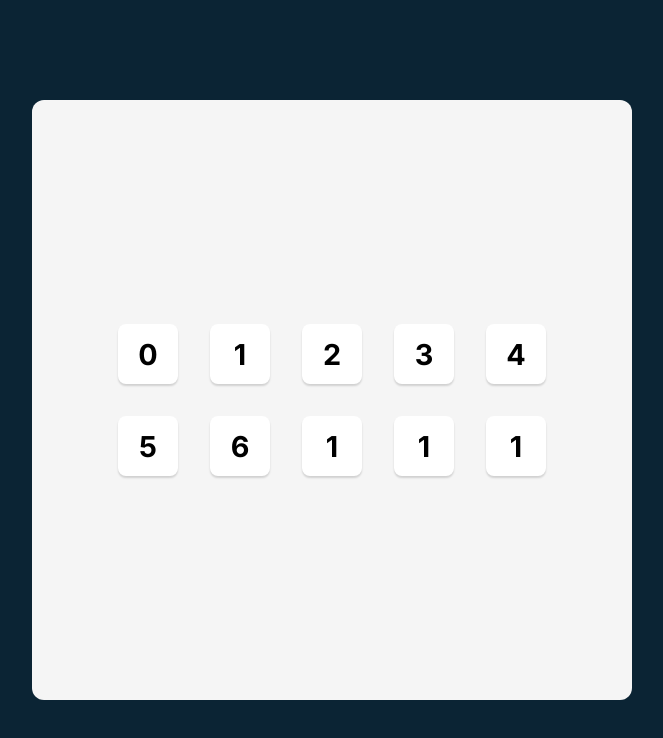
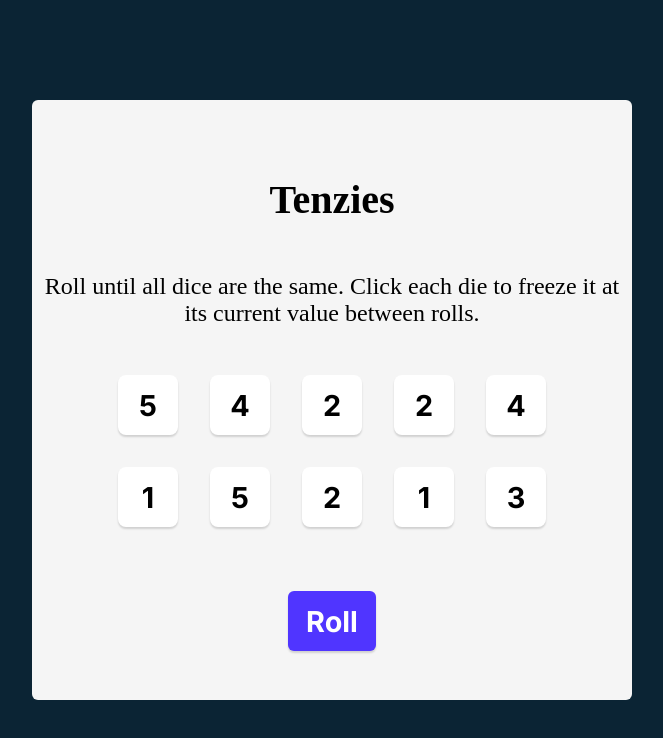
Before and after one commit to Omurbek007/tenzies, a React (Vite) app: page / in a window 1280 px wide. Shown: the top 738 px of the page, without its empty margins (308-971 px from the left). Built offline with nearby package versions, Linux system fonts and the light colour scheme.

Commit message:
first release

```diff
--- a/index.html
+++ b/index.html
@@ -7,7 +7,7 @@
     <link rel="preconnect" href="https://fonts.googleapis.com">
 <link rel="preconnect" href="https://fonts.gstatic.com" crossorigin>
 <link href="https://fonts.googleapis.com/css2?family=Inter:ital,opsz,wght@0,14..32,100..900;1,14..32,100..900&display=swap" rel="stylesheet">
-    <title>Vite + React</title>
+    <title>Dices</title>
   </head>
   <body>
     <div id="root"></div>
--- a/package.json
+++ b/package.json
@@ -13,7 +13,9 @@
     "preview": "vite preview"
   },
   "dependencies": {
+    "nanoid": "^5.0.9",
     "react": "^18.3.1",
+    "react-confetti": "^6.2.2",
     "react-dom": "^18.3.1"
   },
   "devDependencies": {
--- a/src/App.css
+++ b/src/App.css
@@ -2,7 +2,7 @@ main {
   background-color: #F5F5F5;
   height: 100%;
   width: 100%;
-  border-radius: 12px;
+  border-radius: 6px;
   display: flex;
   align-items: center;
   justify-content: center;
@@ -13,6 +13,7 @@ main {
   justify-items: center;
   gap: 2em;
   grid-template-columns: repeat(5, 1fr);
+  margin-bottom: 4em;
 }
 button {
   height: 60px;
@@ -26,3 +27,31 @@ button {
   font-family: Inter, sans-serif;
   cursor: pointer;
 }
+main {
+  display: flex;
+  flex-direction: column;
+  align-items: center;
+  justify-content: center;
+  width: 100%;
+  height: 100%;
+}
+
+.roll-btn {
+  width: auto;
+  white-space: nowrap;
+  padding: 4px 18px;
+  height: 60px;
+  background-color: #5035FF;
+  color: white;
+  border-radius: 6px;
+}
+
+.title {
+  font-size: 2.5em;
+  font-weight: bold;
+}
+.instructions {
+  font-size: 1.5em;
+  margin-bottom: 2em;
+  text-align: center;
+}
--- a/src/App.jsx
+++ b/src/App.jsx
@@ -1,31 +1,52 @@
-import { useState } from 'react'
+import { useEffect, useState } from 'react'
+import { nanoid } from 'nanoid'
+import Confetti from 'react-confetti'
 import Die from './Die'
 import './App.css'
 
+
+
+
 function App() {
 
-  function generateNum () {
+
+
+  const [dice, setDice] = useState(generateNum())
+
+  function generateNum() {
     return new Array(10)
-    .fill()
-    .map(() => Math.ceil(Math.random() * 6))
+      .fill()
+      .map(() => ({
+        value: Math.ceil(Math.random() * 6),
+        isHeld: false,
+        id: nanoid()
+    }))
+    }
+      const gameWon = dice.every(die => die.value === dice[0].value) && dice.every(die => die.isHeld)
+      console.log(gameWon)
+
+  function rollDice() {
+    setDice(prevDice => prevDice.map(die => die.isHeld ? die : { ...die, value: Math.ceil(Math.random() * 6) }))
+}
+
+
+  function hold(id) {
+    setDice(prevDice => prevDice.map(die => die.id === id ? { ...die, isHeld: !die.isHeld } : die ))
   }
-  console.log(generateNum())
 
   return (
     <>
       <main>
+      {gameWon && <Confetti
+      width={1200}
+      height={800}
+    />}
+      <h1 className="title">Tenzies</h1>
+      <p className="instructions">Roll until all dice are the same. Click each die to freeze it at its current value between rolls.</p>
         <div className="btn-container">
-          <Die getNum={generateNum} value={0}/>
-      <Die value={1}/>
-      <Die value={2}/>
-      <Die value={3}/>
-      <Die value={4}/>
-      <Die value={5}/>
-      <Die value={6}/>
-      <Die value={1}/>
-      <Die value={1}/>
-      <Die value={1}/>
+          {dice.map((el) => <Die key={el.id} hold={() => hold(el.id)} isHeld={el.isHeld} dice={el.value} />)}
         </div>
+        <button className='roll-btn' onClick={rollDice}>{gameWon ? "New game" : "Roll"}</button>
 
       </main>
     </>
--- a/src/Die.jsx
+++ b/src/Die.jsx
@@ -1,7 +1,11 @@
 export default function Die(props) {
+
+    const style = {background: props.isHeld ? "#59E391" : "white"}
     return (
         <div className="btns">
-            <button onClick={props.getNum}>{props.value}</button>
+            <button style={{ ...style}}
+                onClick={props.hold}
+            >{props.dice}</button>
         </div>
     )
 }
```
Also changed, not shown: src/index.css (line endings or trailing spaces), 4 other files (tests, documents, lock files or other folders).
